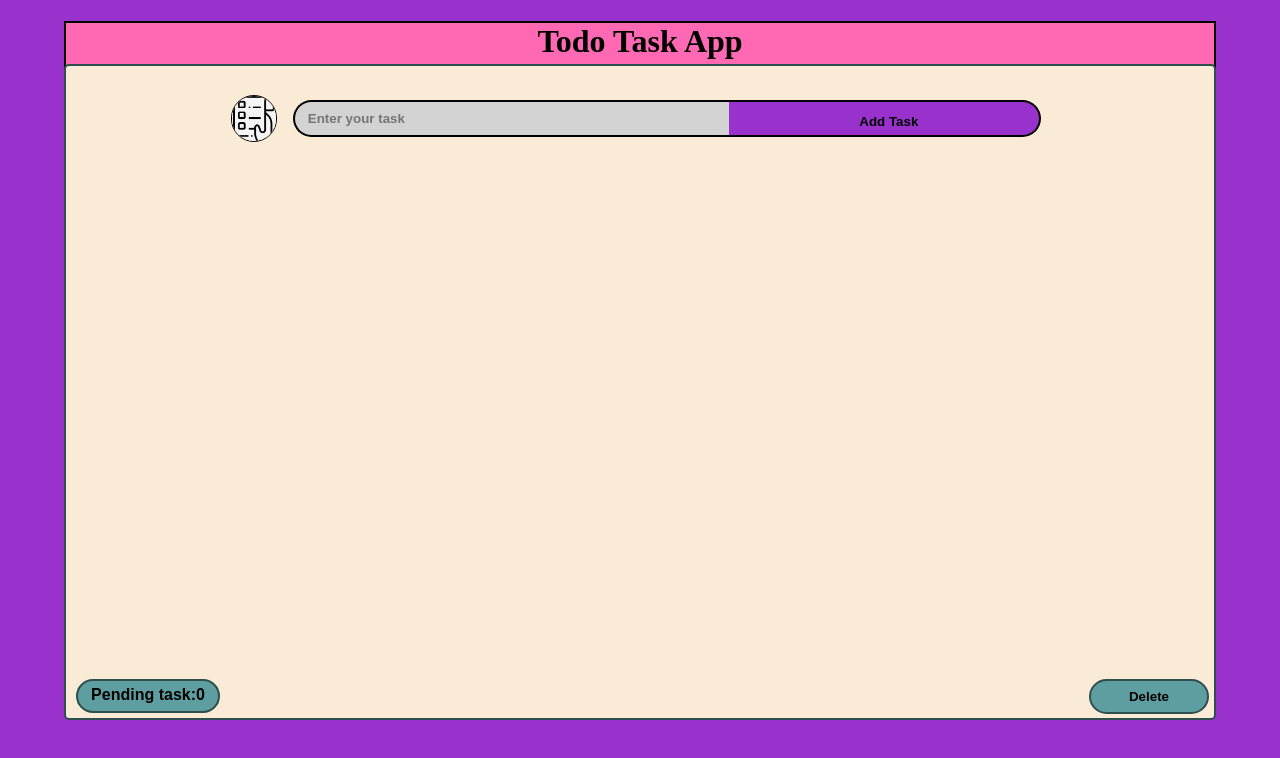
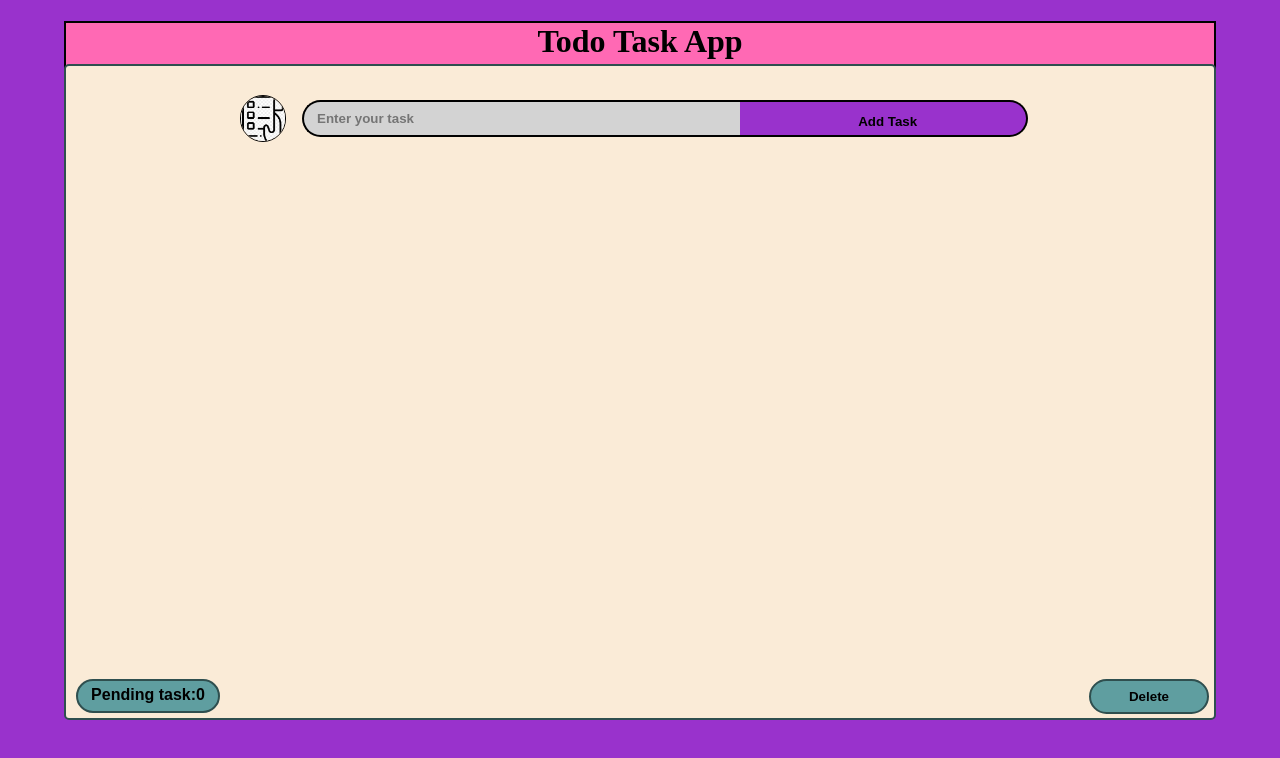
Before and after one commit to SurjeetSingh557/TodoList, a plain HTML site: page index.html in a window 1280 px wide. Drawn offline with Linux system fonts and the light colour scheme.

Commit message:
Update to do.css

```diff
--- a/to do.css
+++ b/to do.css
@@ -31,15 +31,15 @@ h1{
 form {
     display: inline-flex;
     flex-wrap: nowrap;
-    margin-left:1vw;
-    margin-right: 1vw;
+    margin-left:0.5vw;
+    margin-right: 0.5vw;
     padding-top: 3vh;
   }
 img{
     width: 45px;
     height: 45px;
     border-radius: 30px;
-    margin-left:0.5%;
+    margin-left:0.1%;
     margin-top: -5px;
     margin-right: 2%;
     border-color: black;
@@ -78,7 +78,7 @@ img:hover{
 #addbtn{
     display: inline;
     height:37px;
-    width:25vw;
+    width:23vw;
     margin-left:-1px;
     margin-right: 1vw;
     padding-left: 2%;
@@ -95,8 +95,8 @@ img:hover{
 #addbtn:hover{
     height:39px;
     margin-top:-0.5px;
-    width:26vw;
-    margin-right: .5vw;
+    width:24vw;
+    margin-right:0 .5vw;
     margin-left: 0%;
 }
 #task-box{
```
